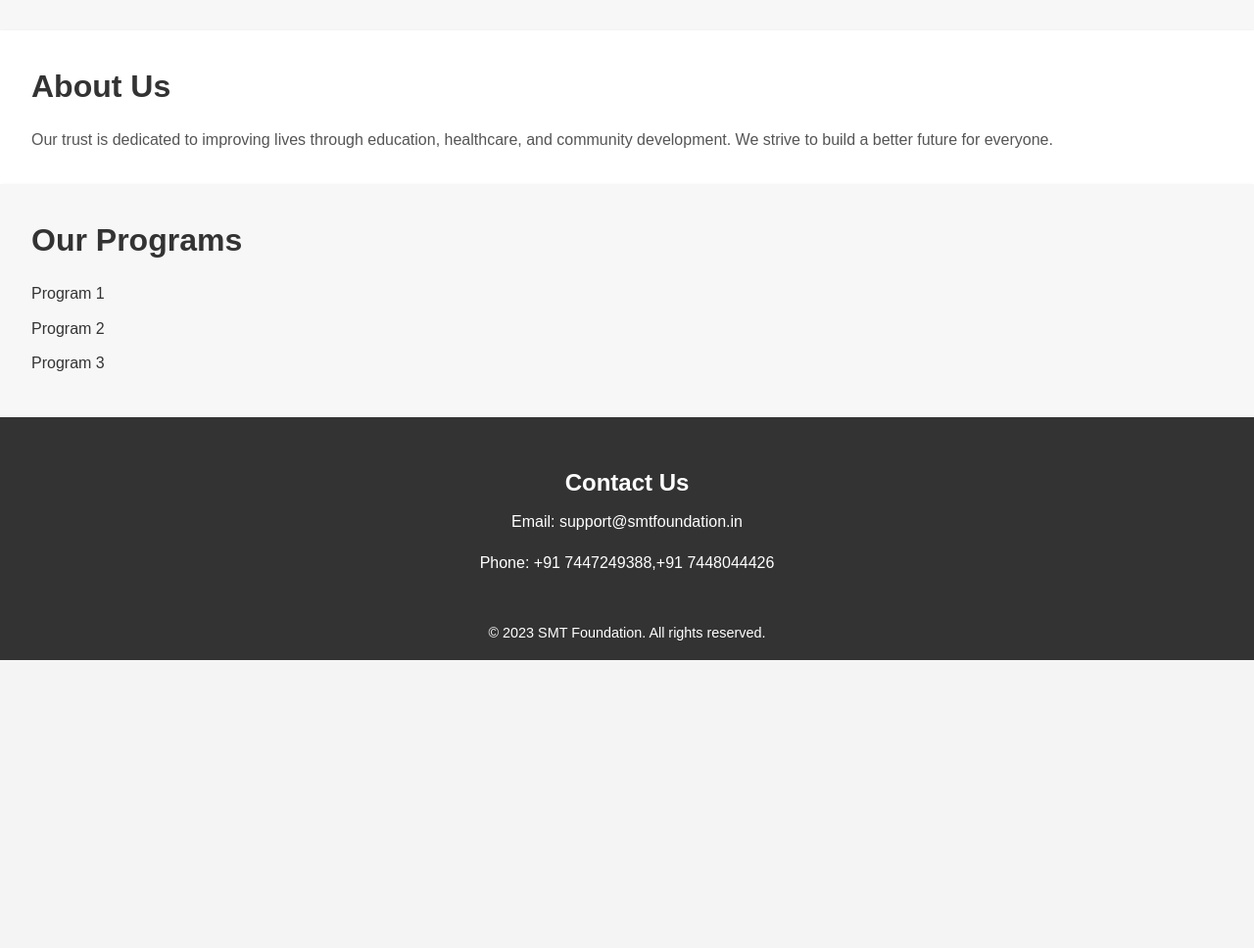
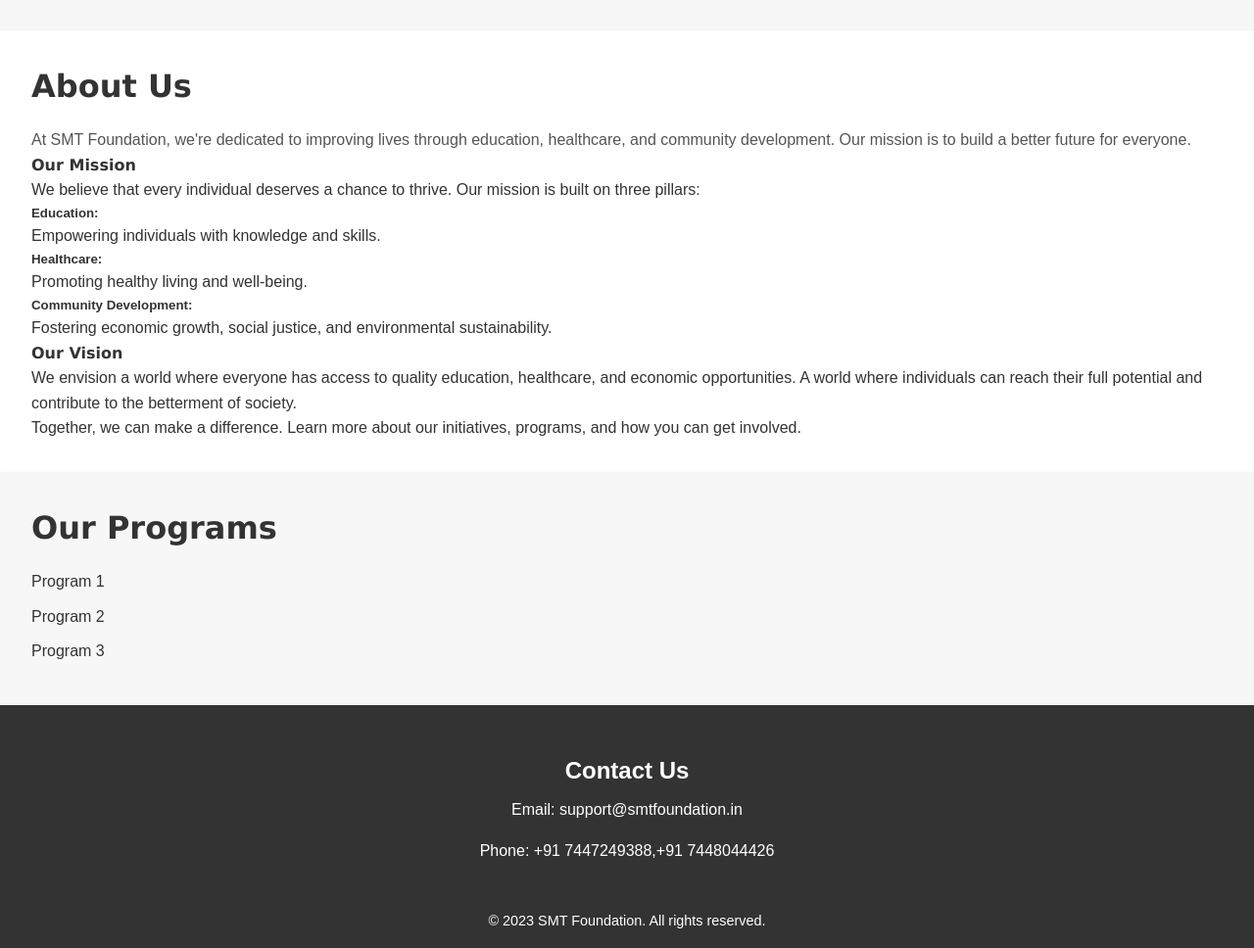
Before and after one commit to icshubham/SMTFoundation, a PHP site: page / in a window 1280 px wide. Shown: the part 973-1941 px from the top of the page at 98% size. Before the commit the page ends 1647 px from the top, so only its background shows below. Run offline with PHP 8.4, Linux system fonts and the light colour scheme; some libraries are stand-ins or nearby versions.

Commit message:
Release 6

```diff
--- a/index.html
+++ b/index.html
@@ -6,7 +6,7 @@
   <meta name="format-detection" content="telephone=no">
   <title>SMT Foundation</title>
   <link rel="stylesheet" href="styles.css">
-  <link rel="icon" type="image/png" href="images/dada.png" sizes="32x32">
+  <link rel="icon" type="image/png" href="images/dada.png" sizes="64x64">
 </head>
 <body>
   <header>
@@ -43,11 +43,28 @@
       </div>
     </section>
     <section class="about">
-      <h2>About Us</h2>
-      <p>Our trust is dedicated to improving lives through education, healthcare, and community development. We strive to build a better future for everyone.</p>
+      <h2 style="font-family:verdana;">About Us</h2>
+      <p>At SMT Foundation, we're dedicated to improving lives through education, healthcare, and community development. Our mission is to build a better future for everyone.
+
+        <h4 style="font-family:verdana;">Our Mission</h4>
+
+        We believe that every individual deserves a chance to thrive. Our mission is built on three pillars:
+
+        <h5>Education:</h5> Empowering individuals with knowledge and skills.
+        <h5>Healthcare:</h5> Promoting healthy living and well-being.
+        <h5>Community Development:</h5> Fostering economic growth, social justice, and environmental sustainability.
+
+        <h4 style="font-family:verdana;">Our Vision</h4>
+
+        We envision a world where everyone has access to quality education, healthcare, and economic opportunities. A world where individuals can reach their full potential and contribute to the betterment of society.
+
+        <form><script src="https://checkout.razorpay.com/v1/payment-button.js" data-payment_button_id="pl_PgdRwYR1d6q67A" async> </script> </form>
+
+        Together, we can make a difference. Learn more about our initiatives, programs, and how you can get involved.
+        </p>
     </section>
     <section class="programs">
-      <h2>Our Programs</h2>
+      <h2 style="font-family:verdana;">Our Programs</h2>
       <ul>
         <li>Program 1</li>
         <li>Program 2</li>
--- a/styles.css
+++ b/styles.css
@@ -98,7 +98,7 @@
 }
 
 header nav ul li {
-    margin-right: 20px;
+    margin-right: 1px;
 }
 
 header nav a {
```
